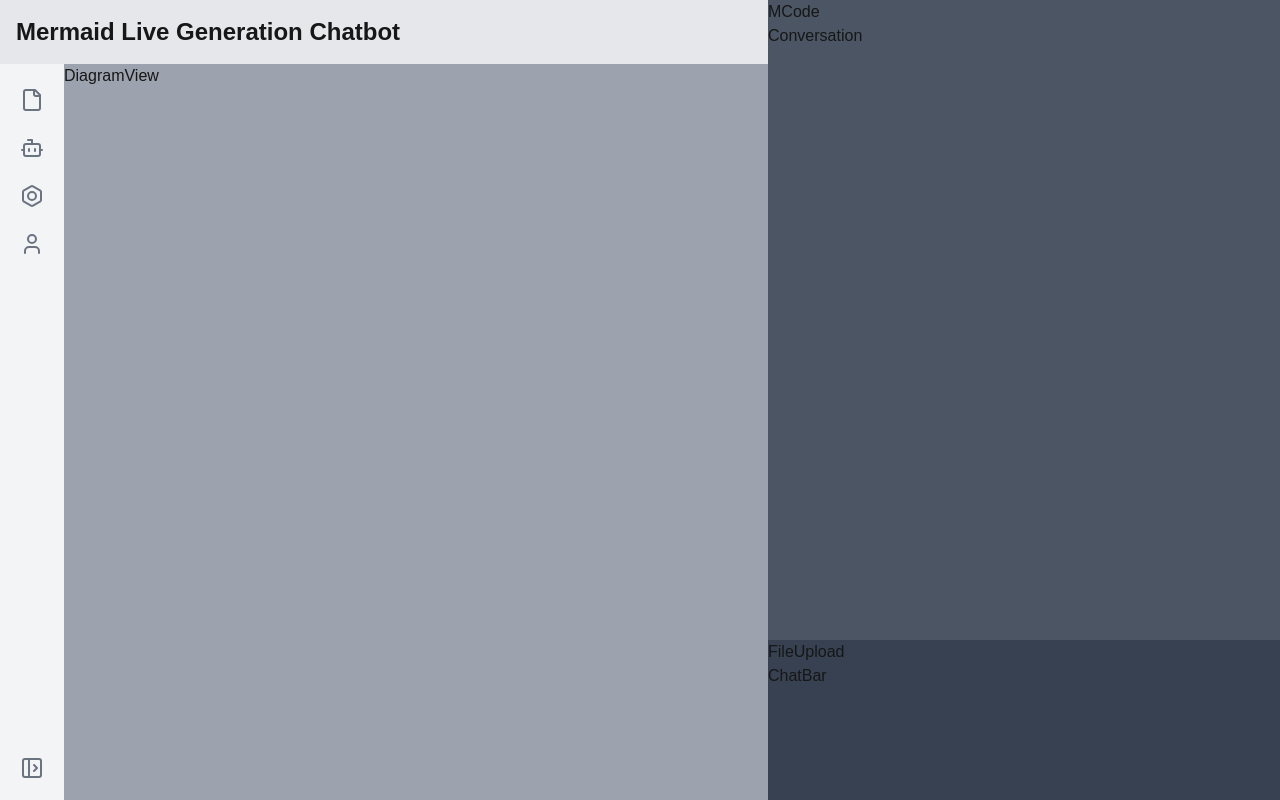
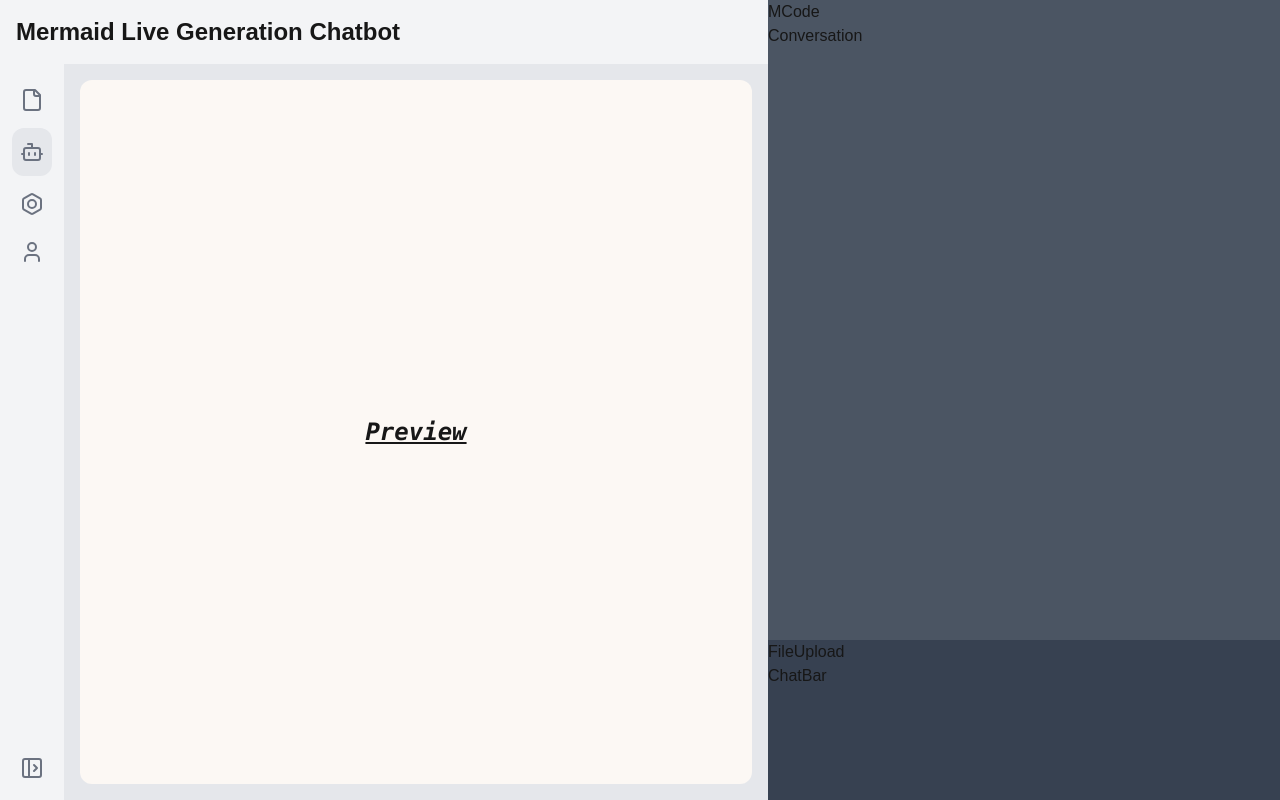
Before and after one commit to SSZ-wqz/chatbot, a Next.js app: page / in a window 1280 px wide. Built offline with nearby package versions, Linux system fonts and the light colour scheme.

Commit message:
asdfasdfasdfsdfasdf

```diff
--- a/app/components/diagramView.tsx
+++ b/app/components/diagramView.tsx
@@ -1,7 +1,7 @@
 const DiagramView = () => {
   return (
-    <div>
-      DiagramView
+    <div className="w-[100%] h-[100%] bg-[#fcf8f4] rounded-xl justify-center items-center flex">
+      <h1 className="text-2xl font-bold font-mono font-gray-500 italic underline">Preview</h1>
     </div>
   );
 }
--- a/app/components/filesys.tsx
+++ b/app/components/filesys.tsx
@@ -6,6 +6,7 @@
   const Filesys = () => {
     const [isOpen, setIsOpen] = useState(false);
     const [isFullyOpen, setIsFullyOpen] = useState(false);
+    const [currentPanel, setCurrentPanel] = useState(2);
 
     const handleOpen = () => {
       setIsOpen(!isOpen);
@@ -21,9 +22,9 @@
     }
 
     return (
-      <div className={`flex flex-col transition-width duration-300 ${isOpen ? 'w-40' : 'w-16'} h-[calc(100vh-64px)] bg-gray-100 items-center justify-between`}>
+      <div className={`flex flex-col transition-width duration-300 ${isOpen ? 'w-40' : 'w-16'} h-[calc(100vh-64px)] items-center justify-between`}>
         <div className="top-panel w-full flex flex-col gap-2 justify-between items-center mt-4">
-          <div className={`${isOpen ? "w-32" : "w-10"} h-10 hover:bg-gray-200 rounded-xl flex items-center justify-center transition-all duration-500 ease-in-out cursor-pointer`}>
+          <div onClick={() => setCurrentPanel(1)} className={`${isOpen ? "w-32" : "w-10"} h-10 ${currentPanel === 1 ? 'h-12 bg-gray-200' : ''} hover:bg-gray-200 rounded-xl flex items-center justify-center transition-all duration-500 ease-in-out cursor-pointer`}>
             {isOpen ? (
               <div className="flex w-full items-center justify-start">
                 <File className="w-6 h-6 text-gray-500 my-3 ml-4 mr-1"/>
@@ -33,7 +34,7 @@
               <File className="w-6 h-6 text-gray-500 my-3"/>
             )}
           </div>
-          <div className={`${isOpen ? "w-32" : "w-10"} h-10 hover:bg-gray-200 rounded-xl flex items-center justify-center transition-all duration-500 ease-in-out cursor-pointer`}>
+          <div onClick={() => setCurrentPanel(2)} className={`${isOpen ? "w-32" : "w-10"} h-10 ${currentPanel === 2 ? 'h-12 bg-gray-200' : ''} rounded-xl flex items-center justify-center transition-all duration-500 ease-in-out cursor-pointer`}>
             {isOpen ? (
               <div className="flex w-full items-center justify-start">
                 <Bot className="w-6 h-6 text-gray-500 my-3 ml-4 mr-1"/>
@@ -43,7 +44,7 @@
               <Bot className="w-6 h-6 text-gray-500 my-3"/>
             )}
           </div>
-          <div className={`${isOpen ? "w-32" : "w-10"} h-10 hover:bg-gray-200 rounded-xl flex items-center justify-center transition-all duration-500 ease-in-out cursor-pointer`}>
+          <div onClick={() => setCurrentPanel(3)} className={`${isOpen ? "w-32" : "w-10"} h-10 ${currentPanel === 3 ? 'h-12 bg-gray-200' : ''} hover:bg-gray-200 rounded-xl flex items-center justify-center transition-all duration-500 ease-in-out cursor-pointer`}>
             {isOpen ? (
               <div className="flex w-full items-center justify-start">
                 <Bolt className="w-6 h-6 text-gray-500 my-3 ml-4 mr-1"/>
@@ -53,7 +54,7 @@
               <Bolt className="w-6 h-6 text-gray-500 my-3"/>
             )}
           </div>
-          <div className={`${isOpen ? "w-32" : "w-10"} h-10 hover:bg-gray-200 rounded-xl flex items-center justify-center transition-all duration-500 ease-in-out cursor-pointer`}>
+          <div onClick={() => setCurrentPanel(4)} className={`${isOpen ? "w-32" : "w-10"} h-10 ${currentPanel === 4 ? 'h-12 bg-gray-200' : ''} hover:bg-gray-200 rounded-xl flex items-center justify-center transition-all duration-500 ease-in-out cursor-pointer`}>
             {isOpen ? (
               <div className="flex w-full items-center justify-start">
                 <User className="w-6 h-6 text-gray-500 my-3 ml-4 mr-1"/>
--- a/app/page.tsx
+++ b/app/page.tsx
@@ -10,14 +10,14 @@
   return (
     <div className="flex h-screen w-full">
       <div className="left-panel h-screen w-3/5 bg-gray-100">
-        <div className="w-full h-16 bg-gray-200">
+        <div className="w-full h-16 bg-gray-100">
           <AppHeader />
         </div>
         <div className="flex w-full">
-          <div className="bg-gray-300">
+          <div className="bg-gray-100">
             <Filesys />
           </div>
-          <div className="w-full bg-gray-400">
+          <div className="w-full bg-gray-200 p-4">
             <DiagramView />
           </div>
         </div>
```
